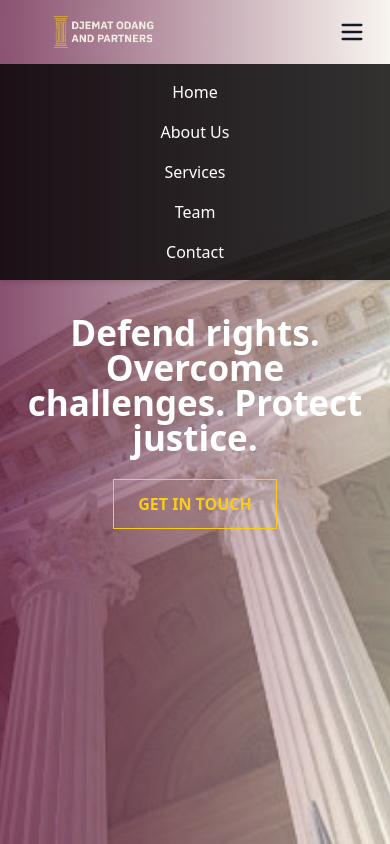
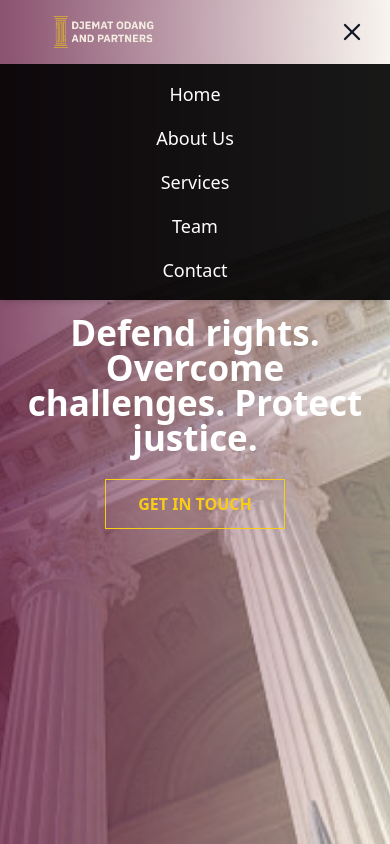
Before and after one commit to N8PROJECT/Djemat-Odang-Partners, a React (Vite) app: page / in a window 390 px wide. Both pictures are taken after a click on the button 352 px from the left and 32 px from the top of the page. Built offline with nearby package versions, Linux system fonts and the light colour scheme.

Commit message:
Adjusted mobile view
adjusted mobile navbar menu

```diff
--- a/src/component/home.jsx
+++ b/src/component/home.jsx
@@ -1,3 +1,7 @@
+import Background from "../assets/Background/Home Background.jpg";
+
+
+
 const Home = () => {
   return (
     <section
@@ -5,7 +9,7 @@ const Home = () => {
     >
       {/* Background Image */}
       <img
-        src="/src/assets/Background/Home Background.jpg"
+        src={Background}
         alt="Background"
         className="absolute min-w-full min-h-full object-cover"
       />
@@ -23,7 +27,7 @@ const Home = () => {
         </h1>
 
         {/* Button */}
-        <button className="mt-6 px-6 py-3 border border-yellow-400 text-yellow-400 font-semibold hover:bg-yellow-400 hover:text-[#6C264B] transition">
+        <button className="mt-6 px-8 py-3 border border-yellow-400 text-yellow-400 font-semibold hover:bg-yellow-400 hover:text-[#6C264B] transition">
           GET IN TOUCH
         </button>
       </div>
--- a/src/component/navbar.jsx
+++ b/src/component/navbar.jsx
@@ -1,5 +1,5 @@
 import { useState, useEffect } from "react";
-import { Menu } from "lucide-react";
+import { Menu, X } from "lucide-react";
 import Logo from "../assets/brand_Logo/DOP Logo.png";
 
 const Navbar = () => {
@@ -23,8 +23,7 @@ const Navbar = () => {
       <div className="max-w-7xl mx-auto px-6 flex justify-between items-center h-16">
         {/* Logo */}
         <div className="flex items-center">
-        <img src={Logo} alt="Djemat Odang & Partners" className="h-40 w-auto" />
-
+          <img src={Logo} alt="Djemat Odang & Partners" className="h-40 w-auto" />
         </div>
 
         {/* Desktop Menu */}
@@ -41,20 +40,21 @@ const Navbar = () => {
 
         {/* Mobile Menu Button */}
         <button
-          className="md:hidden text-gray-900"
+          className="md:hidden text-gray-900 focus:outline-none"
           onClick={() => setIsOpen(!isOpen)}
         >
-          <Menu size={28} />
+          {isOpen ? <X size={28} /> : <Menu size={28} />}
         </button>
       </div>
 
       {/* Mobile Menu */}
       {isOpen && (
-        <ul className="md:hidden absolute top-16 left-0 w-full bg-black/80 shadow-md flex flex-col items-center py-4 space-y-4 text-white">
+        <ul className="md:hidden absolute top-16 left-0 w-full bg-black/90 shadow-md flex flex-col items-center py-4 space-y-4 text-white">
           {["Home", "About Us", "Services", "Team", "Contact"].map((item) => (
             <li
               key={item}
-              className="hover:text-yellow-500 transition-colors cursor-pointer"
+              className="hover:text-yellow-500 transition-colors cursor-pointer text-lg"
+              onClick={() => setIsOpen(false)} // Close menu on click
             >
               {item}
             </li>
```
